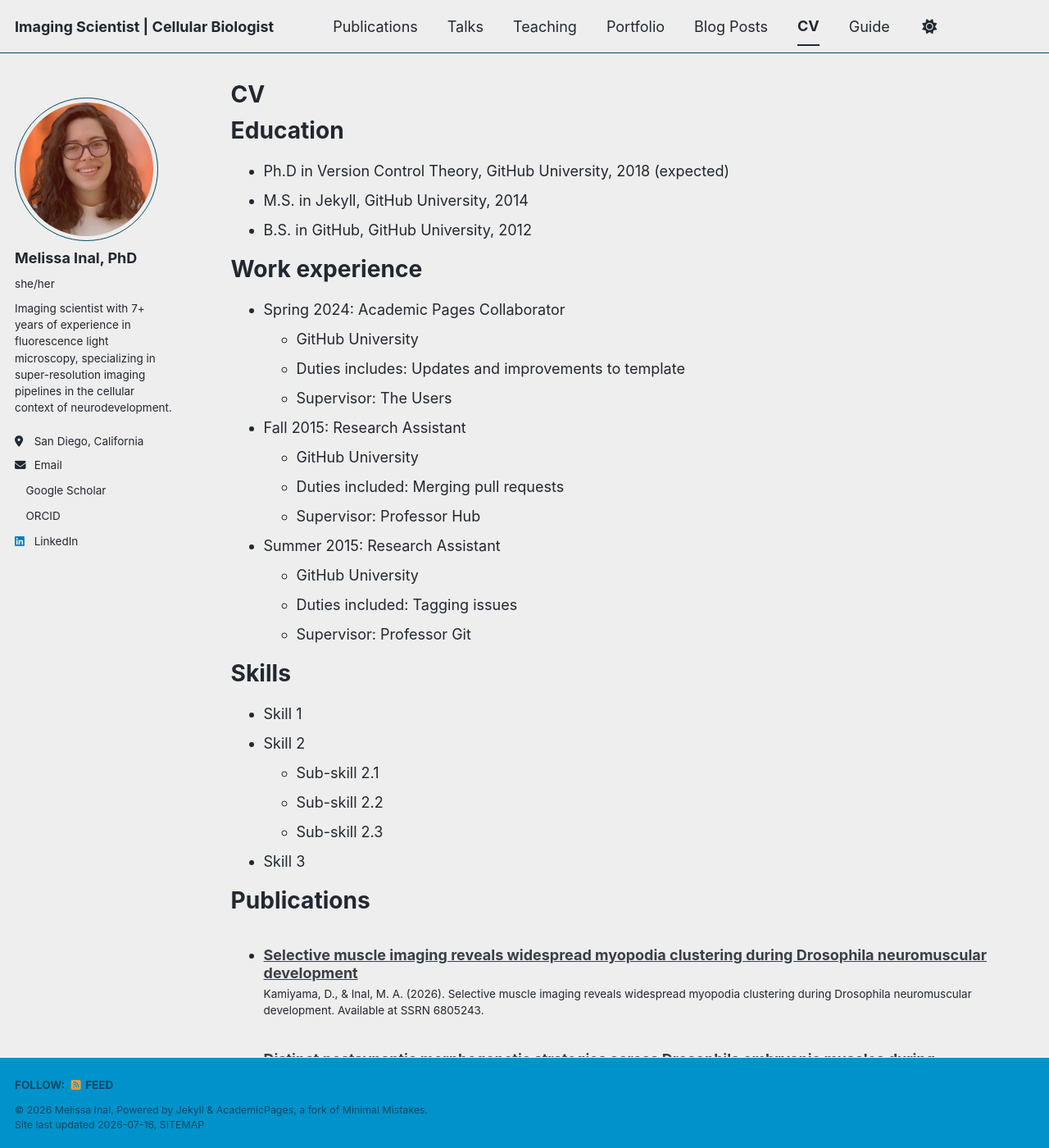
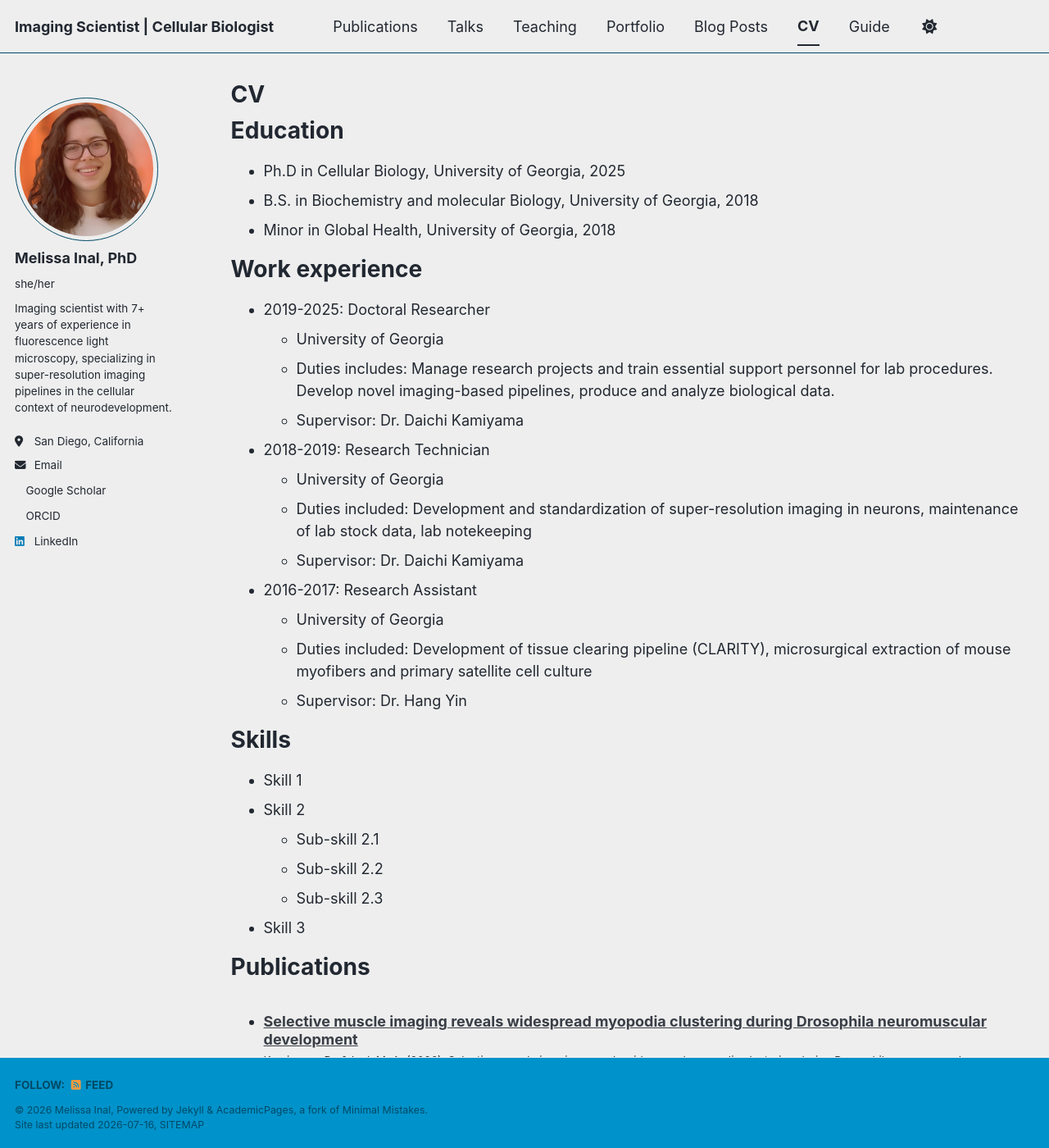
Before and after one commit to melissainal/melissainal.github.io, a Jekyll site: the page built from _pages/cv.md, in a window 1280 px wide and 1400 px high. Shown: the whole window at 82% size. Built offline with Jekyll 4.4.1, drawn with Linux system fonts in a browser that asks for light colours; a style sheet for code colours, icons or effects is not loaded; some of the changed text lies outside the part shown.

Commit message:
Revise CV with new education and work details
Updated education, work experience, skills, awards, and service sections in CV.

```diff
--- a/_pages/cv.md
+++ b/_pages/cv.md
@@ -11,26 +11,26 @@ redirect_from:
 
 Education
 ======
-* Ph.D in Version Control Theory, GitHub University, 2018 (expected)
-* M.S. in Jekyll, GitHub University, 2014
-* B.S. in GitHub, GitHub University, 2012
+* Ph.D in Cellular Biology, University of Georgia, 2025
+* B.S. in Biochemistry and molecular Biology, University of Georgia, 2018
+* Minor in Global Health, University of Georgia, 2018
 
 Work experience
 ======
-* Spring 2024: Academic Pages Collaborator
-  * GitHub University
-  * Duties includes: Updates and improvements to template
-  * Supervisor: The Users
+* 2019-2025: Doctoral Researcher
+  * University of Georgia
+  * Duties includes: Manage research projects and train essential support personnel for lab procedures. Develop novel imaging-based pipelines, produce and analyze biological data.
+  * Supervisor: Dr. Daichi Kamiyama
 
-* Fall 2015: Research Assistant
-  * GitHub University
-  * Duties included: Merging pull requests
-  * Supervisor: Professor Hub
+* 2018-2019: Research Technician
+  * University of Georgia
+  * Duties included: Development and standardization of super-resolution imaging in neurons, maintenance of lab stock data, lab notekeeping
+  * Supervisor: Dr. Daichi Kamiyama
 
-* Summer 2015: Research Assistant
-  * GitHub University
-  * Duties included: Tagging issues
-  * Supervisor: Professor Git
+* 2016-2017: Research Assistant
+  * University of Georgia
+  * Duties included: Development of tissue clearing pipeline (CLARITY), microsurgical extraction of mouse myofibers and primary satellite cell culture
+  * Supervisor: Dr. Hang Yin
 
 Skills
 ======
@@ -59,6 +59,21 @@ Teaching
     {% include archive-single-cv.html %}
   {% endfor %}</ul>
 
+Awards and honors
+======
+* Student Excellence Award, Feccheimer & Furukawa (2024)
+* Outstanding Teaching Assistant, Top 10% (2022)
+* UGA Conference Travel Grant (2022)
+* Dean’s List (2014-2018)
+* Zell Miller Scholarship (2014-2018)
+
 Service and leadership
 ======
-* Currently signed in to 43 different slack teams
+* President, Cellular Biology Graduate Student Association, University of Georgia (August 2022 – July 2023)
+* Co-President, Developmental Biology Alliance Graduate Student Association, University of Georgia (August 2022-July 2023)
+* Graduate Student Representative for Department of Cellular Biology, UGA Graduate Student Association, University of Georgia (August 2021-May 2022)
+* Social Chair, Developmental Biology Alliance Graduate Student Association, University of Georgia (August 2021-May 2022)
+* Social Chair, Cellular Biology Graduate Student Association, University of Georgia (August 2020- May 2021)
+* Mentor (2), Kamiyama Lab, University of Georgia (August 2021-May 2022)
+* Co-Mentor (1), Nanotechnology and Biomedicine REU at University of Georgia (July 2021-August 2021)
+* Mentor (1), UGA Young Dawgs Program, Athens, GA (August 2018- May 2019)
```
